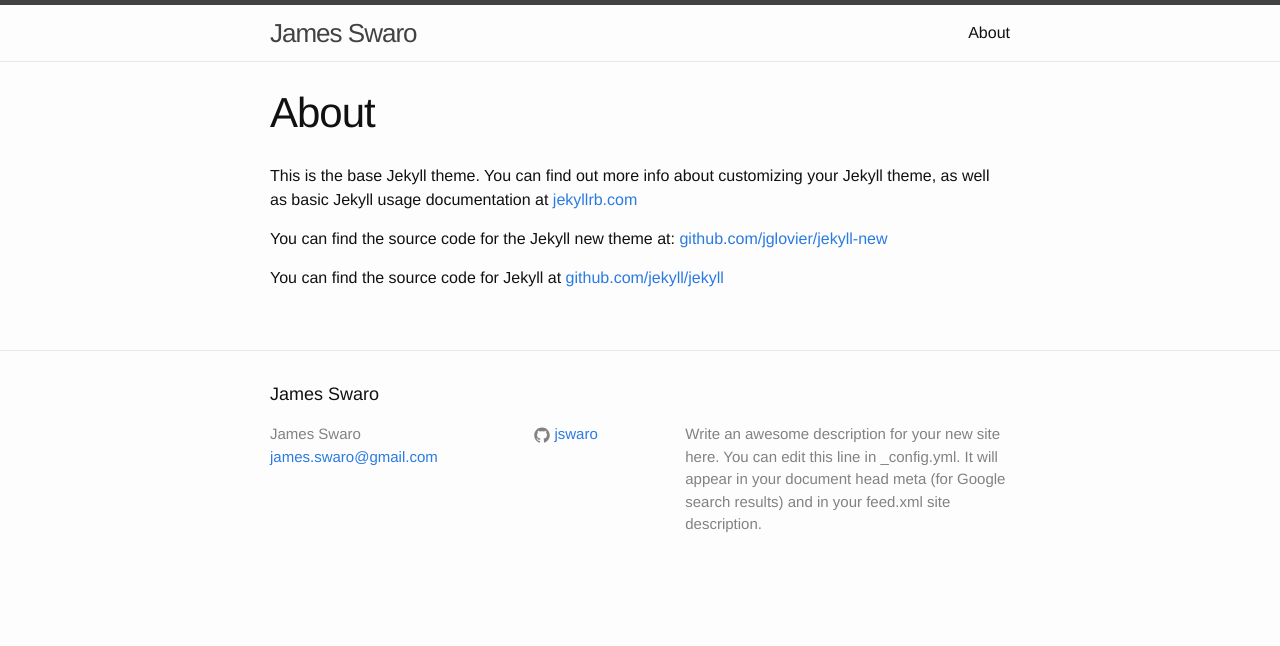
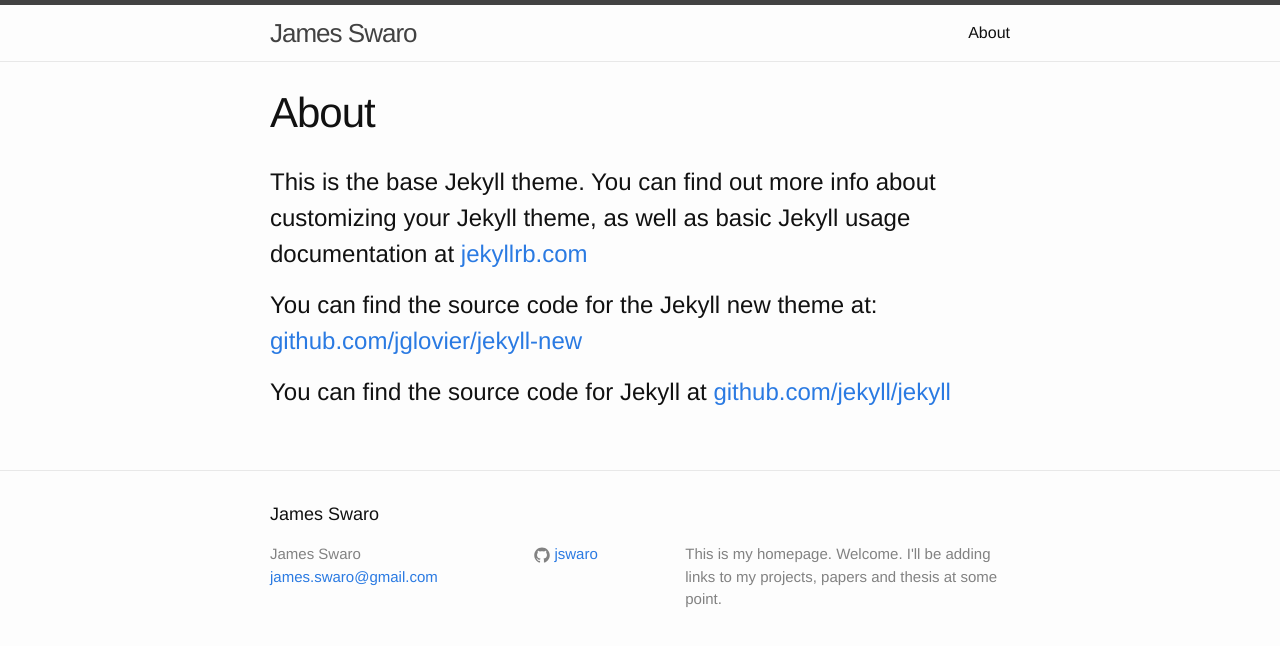
Before and after one commit to jswaro/jswaro.github.io, a Jekyll site: the page built from about.md, in a window 1280 px wide. Shown: the top 646 px of the page. Built offline with Jekyll 4.4.1, drawn with Linux system fonts in a browser that asks for light colours.

Commit message:
Changing about text

```diff
--- a/_config.yml
+++ b/_config.yml
@@ -2,9 +2,8 @@
 title: James Swaro
 email: james.swaro@gmail.com
 description: > # this means to ignore newlines until "baseurl:"
-  Write an awesome description for your new site here. You can edit this
-  line in _config.yml. It will appear in your document head meta (for
-  Google search results) and in your feed.xml site description.
+  This is my homepage. Welcome. I'll be adding links to my projects,
+  papers and thesis at some point.
 baseurl: "" # the subpath of your site, e.g. /blog/
 url: "http://yourdomain.com" # the base hostname & protocol for your site
 # twitter_username:
--- a/about.md
+++ b/about.md
@@ -4,8 +4,9 @@ title: About
 permalink: /about/
 ---
 
-This is the base Jekyll theme. You can find out more info about customizing your Jekyll theme, as well as basic Jekyll usage documentation at [jekyllrb.com](http://jekyllrb.com/)
 
-You can find the source code for the Jekyll new theme at: [github.com/jglovier/jekyll-new](https://github.com/jglovier/jekyll-new)
 
-You can find the source code for Jekyll at [github.com/jekyll/jekyll](https://github.com/jekyll/jekyll)
+
+# This is the base Jekyll theme. You can find out more info about customizing your Jekyll theme, as well as basic Jekyll usage documentation at [jekyllrb.com](http://jekyllrb.com/)
+# You can find the source code for the Jekyll new theme at: [github.com/jglovier/jekyll-new](https://github.com/jglovier/jekyll-new)
+# You can find the source code for Jekyll at [github.com/jekyll/jekyll](https://github.com/jekyll/jekyll)
```
